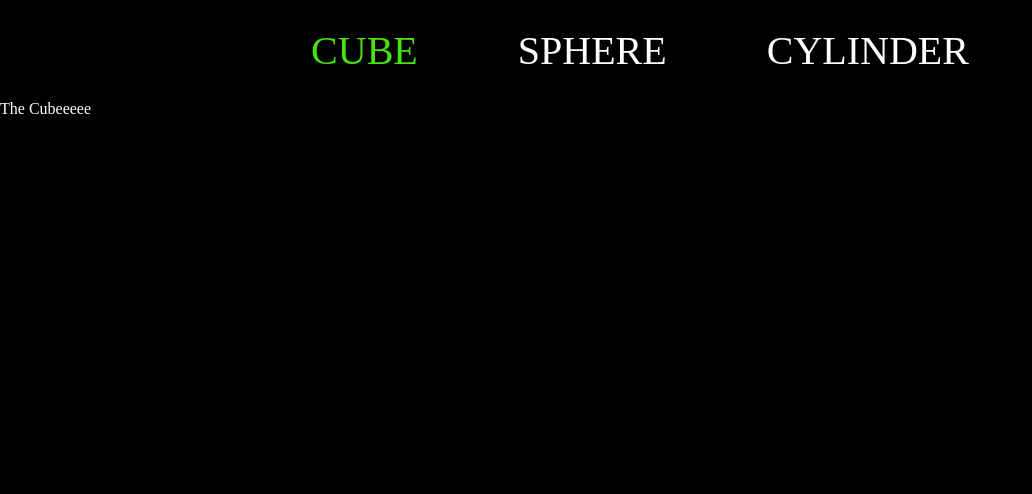
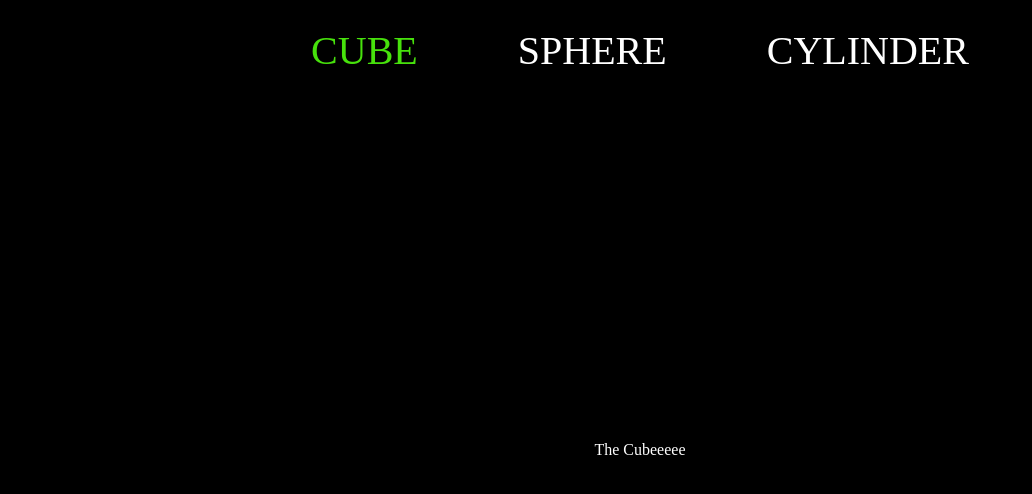
Before and after one commit to Deevyn9/shapes, a React (Create React App) app: page / in a window 1280 px wide. Shown: the top 494 px of the page, without its empty margins (0-1032 px from the left). Built offline with nearby package versions, Linux system fonts and the light colour scheme; a web font is replaced by a local one.

Commit message:
rearranging routes

```diff
--- a/src/App.tsx
+++ b/src/App.tsx
@@ -9,11 +9,13 @@ function App() {
   return (
     <div className="App">
       <Nav />
-      <Routes>
-        <Route path="/" element={<CubeComponent />} />
-        <Route path="/cylinder" element={<CylinderComponent />} />
-        <Route path="/sphere" element={<SphereComponent />} />
-      </Routes>
+      <div className="main-app">
+        <Routes>
+          <Route path="/" element={<CubeComponent />} />
+          <Route path="/cylinder" element={<CylinderComponent />} />
+          <Route path="/sphere" element={<SphereComponent />} />
+        </Routes>
+      </div>
     </div>
   );
 }
```
